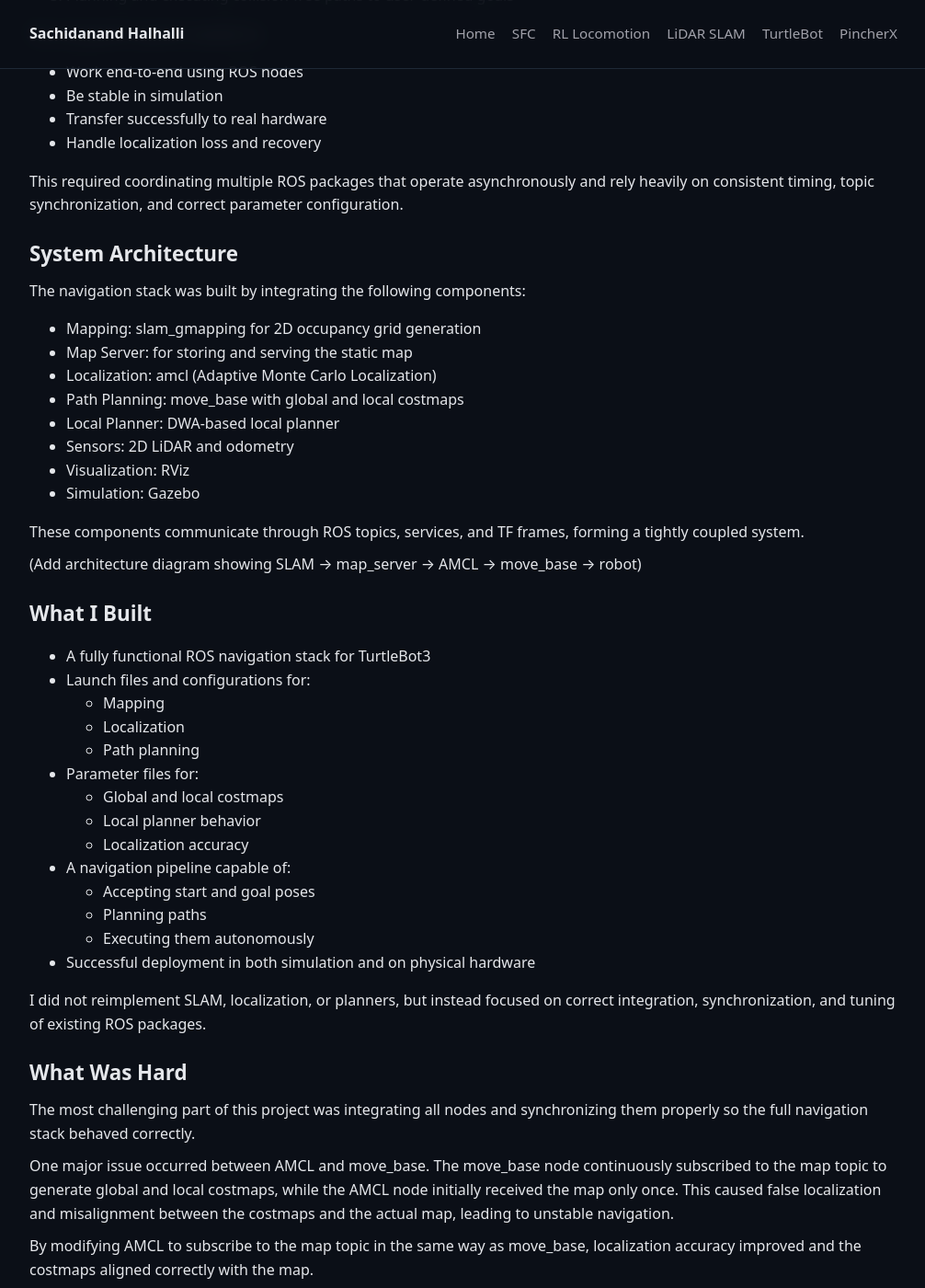
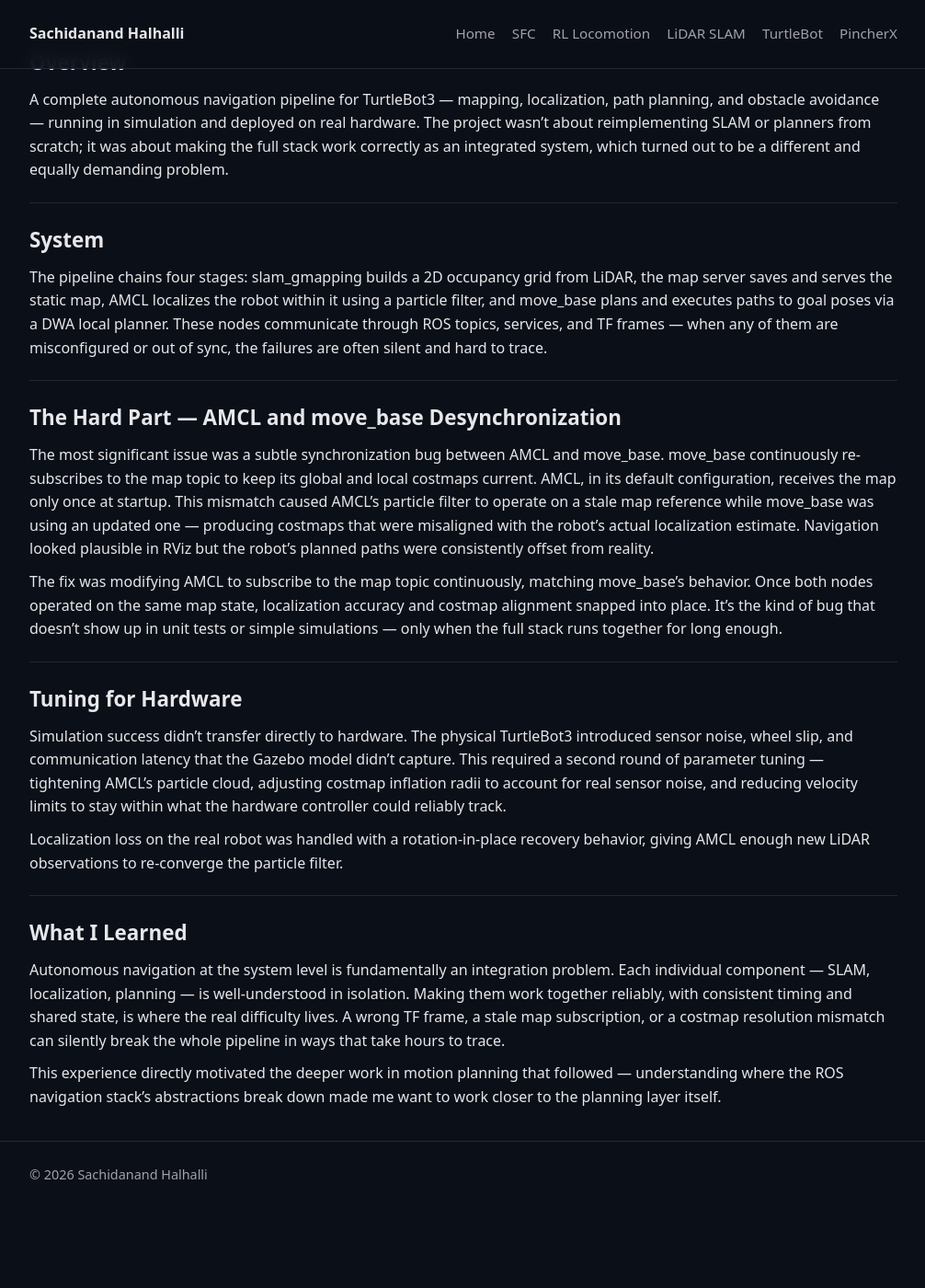
Before and after one commit to halhalli-s/halhalli-s.github.io, a Jekyll site: the page built from Projects/turtlebot.md, in a window 1280 px wide and 1400 px high, scrolled down 582 px. Shown: the whole window at 92% size, without its empty margins (136-1142 px from the left). Built offline with Jekyll 4.4.1, drawn with Linux system fonts in a browser that asks for light colours; after the commit the page ends 1894 px from its top, so only the background shows below that; some of the changed text lies outside the part shown; grey boxes are pictures that could not be loaded.

Commit message:
Add files via upload

```diff
--- a/Projects/pincherx.md
+++ b/Projects/pincherx.md
@@ -3,79 +3,55 @@ layout: default
 title: PincherX Pick & Place
 ---
 
+# Pick-and-Place Motion Planning with PincherX 100
 
-# Pick-and-Place Motion Planning with PincherX 100 Manipulator
+**Robotics Control and Mechanics · Northeastern University · Dec 2024 – Jan 2025**
+**Stack:** MATLAB · PincherX 100 · 4-DOF Joint-Space Planning · Real Hardware
+
+---
+
+![PincherX pick-and-place demo](../Assets/images/pincherx_demo.gif)
+
+---
 
 ## Overview
 
-This project involved implementing a pick-and-place task on a 4-DOF PincherX 100 robotic manipulator using MATLAB. The focus was on joint-space motion planning and safe execution on real hardware while leveraging existing perception and control interfaces.
+A pick-and-place pipeline for a 4-DOF PincherX 100 robotic manipulator, running on real hardware. The object pose and destination were provided in the robot's base frame by an existing perception pipeline. My focus was entirely on the motion planning layer — getting the robot to move safely, smoothly, and reliably between configurations.
 
-## Problem Setup
+---
 
-The task required the robot to:
-- Locate a payload and destination using an overhead camera system
-- Reach and grasp the payload
-- Move it to a target location
-- Release the payload
-- Return to a home configuration
+## The Problem
 
-The object pose and destination pose were provided in the robot’s base frame using a pre-existing perception pipeline.
+The task sounds simple: pick up an object, move it to a target location, put it down, return home. The hard part is making that work on physical hardware without abrupt motion, joint limit violations, or IK failures mid-trajectory.
+
+The sequence required: approach → grasp → lift → transfer → place → return. Each transition needs to be smooth, and each configuration needs to be reachable without the manipulator colliding with itself or the table.
+
+---
 
 ## What I Built
 
-My contribution focused on the motion planning logic:
+The planning module handled the full motion sequence in joint space. Given start and goal configurations, it interpolated smooth joint trajectories, enforced maximum step limits between waypoints to prevent abrupt motion, and inserted intermediate hover configurations above the payload and destination to avoid unsafe diagonal sweeps close to the table surface.
+
+The module integrated directly with existing gripper control and execution interfaces — I didn't reimplement low-level control or perception, but connected the planning output cleanly into the full pipeline.
 
 ---
-layout: default
-title: PincherX Pick & Place
+
+## Key Decision — Joint Space over Cartesian Space
+
+The initial approach used Cartesian-space planning with inverse kinematics to generate end-effector trajectories. This failed on hardware — IK solutions were inconsistent near singularities, and small Cartesian errors produced large unexpected joint motions.
+
+Switching to joint-space planning with linear interpolation between configurations fixed this entirely. Joint-space paths are predictable, smooth, and don't involve online IK solving. For a 4-DOF manipulator on a structured pick-and-place task, this is simply the more reliable choice.
+
 ---
-
-
-
-- Joint-space trajectory planning from start to payload and payload to destination
-- Integration with existing gripper and execution interfaces
-- Trajectory sequencing for pick, lift, move, place, and return operations
-
-Low-level control, perception, and gripper force logic were handled by existing functions, which I integrated into a complete manipulation pipeline.
 
 ## What Was Hard
 
-The main challenge was achieving smooth and reliable motion on real hardware.
+The joint step limit enforcement was more important than it sounds. Without it, the robot would occasionally produce large inter-waypoint jumps — either because of bad initial configuration estimates or floating-point accumulation across a long trajectory. Adding a hard cap on joint displacement per step, with a validation pass before execution, caught these cases before they reached the hardware.
 
-An initial Cartesian-space planning approach led to inverse kinematics inaccuracies and unstable execution. Transitioning to joint-space planning resolved these issues and improved robustness.
+Real hardware also introduced timing sensitivity that simulation didn't — the execution interface expected waypoints at a specific rate, and feeding them too fast or too slow caused the controller to drop commands.
 
-Testing on real hardware introduced additional challenges such as enforcing movement thresholds and ensuring consistent execution.
-
-## Decisions I Made
-
-- Switched from Cartesian-space planning to joint-space trajectory planning
-- Implemented linear interpolation between joint configurations
-- Enforced maximum joint step limits to avoid abrupt motion
-- Used a persistent transformation check to prevent large jumps between waypoints
-
-These decisions improved safety and execution stability.
-
-## What Worked and What Didn’t
-
-Joint-space trajectory planning worked reliably and produced smooth motion.
-
-A structured sequence using intermediate checkpoints such as hovering above the payload and destination improved grasp reliability and avoided unsafe diagonal motion.
-
-Cartesian-space planning did not work reliably due to IK instability and was abandoned.
-
-## What I Learned
-
-- Joint-space planning can be more reliable than Cartesian planning for low-DOF manipulators
-- Hardware constraints must drive trajectory design
-- Intermediate motion structure improves robustness
-- Integrating existing systems requires careful validation
-
-This project strengthened my MATLAB programming skills and provided hands-on experience with real robotic hardware.
+---
 
 ## Results
 
-- Successful pick-and-place execution on physical hardware
-- Smooth joint motion within hardware limits
-- Reliable return to home configuration
-
-(Add short hardware execution video here)
+Successful pick-and-place execution on the physical PincherX 100 across multiple runs. Smooth joint motion throughout the sequence, consistent grasp and release, and reliable return to home configuration. The joint step limit and hover waypoints were the two changes that made the difference between unreliable and consistent execution.
--- a/Projects/turtlebot.md
+++ b/Projects/turtlebot.md
@@ -1,112 +1,49 @@
 ---
 layout: default
-title: TurtleBot3 Navigation
+title: TurtleBot3 Autonomous Navigation
 ---
-
 
 # Autonomous Navigation with ROS and TurtleBot3
 
+**Mobile Robotics · Northeastern University · Jan 2025 – Feb 2025**
+**Stack:** ROS · slam_gmapping · AMCL · move_base · DWA · Gazebo · RViz · TurtleBot3
+
+---
+
+![TurtleBot3 navigation demo](../Assets/images/turtlebot_demo.gif)
+
+---
+
 ## Overview
 
-This project focused on building a complete autonomous navigation pipeline for a TurtleBot3 mobile robot using ROS. The goal was to integrate mapping, localization, and path planning into a single, synchronized system that could operate reliably in both simulation and on real hardware.
+A complete autonomous navigation pipeline for TurtleBot3 — mapping, localization, path planning, and obstacle avoidance — running in simulation and deployed on real hardware. The project wasn't about reimplementing SLAM or planners from scratch; it was about making the full stack work correctly as an integrated system, which turned out to be a different and equally demanding problem.
 
-Rather than implementing individual algorithms from scratch, this project emphasized system integration, parameter tuning, node synchronization, and real-world deployment, which are critical skills in practical robotics systems.
+---
 
-## Problem Setup
+## System
 
-The objective was to enable a TurtleBot3 robot to autonomously navigate in an unknown environment by completing the following pipeline:
+The pipeline chains four stages: slam_gmapping builds a 2D occupancy grid from LiDAR, the map server saves and serves the static map, AMCL localizes the robot within it using a particle filter, and move_base plans and executes paths to goal poses via a DWA local planner. These nodes communicate through ROS topics, services, and TF frames — when any of them are misconfigured or out of sync, the failures are often silent and hard to trace.
 
-1. Mapping the environment using 2D LiDAR
-2. Localizing the robot within a saved map
-3. Planning and executing collision-free paths to user-defined goals
+---
 
-The navigation system needed to:
+## The Hard Part — AMCL and move_base Desynchronization
 
-- Work end-to-end using ROS nodes
-- Be stable in simulation
-- Transfer successfully to real hardware
-- Handle localization loss and recovery
+The most significant issue was a subtle synchronization bug between AMCL and move_base. move_base continuously re-subscribes to the map topic to keep its global and local costmaps current. AMCL, in its default configuration, receives the map only once at startup. This mismatch caused AMCL's particle filter to operate on a stale map reference while move_base was using an updated one — producing costmaps that were misaligned with the robot's actual localization estimate. Navigation looked plausible in RViz but the robot's planned paths were consistently offset from reality.
 
-This required coordinating multiple ROS packages that operate asynchronously and rely heavily on consistent timing, topic synchronization, and correct parameter configuration.
+The fix was modifying AMCL to subscribe to the map topic continuously, matching move_base's behavior. Once both nodes operated on the same map state, localization accuracy and costmap alignment snapped into place. It's the kind of bug that doesn't show up in unit tests or simple simulations — only when the full stack runs together for long enough.
 
-## System Architecture
+---
 
-The navigation stack was built by integrating the following components:
+## Tuning for Hardware
 
-- Mapping: slam_gmapping for 2D occupancy grid generation
-- Map Server: for storing and serving the static map
-- Localization: amcl (Adaptive Monte Carlo Localization)
-- Path Planning: move_base with global and local costmaps
-- Local Planner: DWA-based local planner
-- Sensors: 2D LiDAR and odometry
-- Visualization: RViz
-- Simulation: Gazebo
+Simulation success didn't transfer directly to hardware. The physical TurtleBot3 introduced sensor noise, wheel slip, and communication latency that the Gazebo model didn't capture. This required a second round of parameter tuning — tightening AMCL's particle cloud, adjusting costmap inflation radii to account for real sensor noise, and reducing velocity limits to stay within what the hardware controller could reliably track.
 
-These components communicate through ROS topics, services, and TF frames, forming a tightly coupled system.
+Localization loss on the real robot was handled with a rotation-in-place recovery behavior, giving AMCL enough new LiDAR observations to re-converge the particle filter.
 
-(Add architecture diagram showing SLAM → map_server → AMCL → move_base → robot)
-
-## What I Built
-
-- A fully functional ROS navigation stack for TurtleBot3
-- Launch files and configurations for:
-  - Mapping
-  - Localization
-  - Path planning
-- Parameter files for:
-  - Global and local costmaps
-  - Local planner behavior
-  - Localization accuracy
-- A navigation pipeline capable of:
-  - Accepting start and goal poses
-  - Planning paths
-  - Executing them autonomously
-- Successful deployment in both simulation and on physical hardware
-
-I did not reimplement SLAM, localization, or planners, but instead focused on correct integration, synchronization, and tuning of existing ROS packages.
-
-## What Was Hard
-
-The most challenging part of this project was integrating all nodes and synchronizing them properly so the full navigation stack behaved correctly.
-
-One major issue occurred between AMCL and move_base. The move_base node continuously subscribed to the map topic to generate global and local costmaps, while the AMCL node initially received the map only once. This caused false localization and misalignment between the costmaps and the actual map, leading to unstable navigation.
-
-By modifying AMCL to subscribe to the map topic in the same way as move_base, localization accuracy improved and the costmaps aligned correctly with the map.
-
-## Decisions I Made
-
-- Tuned AMCL parameters such as particle count and confidence thresholds to improve localization accuracy
-- Adjusted global and local costmap parameters including obstacle inflation and resolution
-- Tuned the local planner to balance adherence to the global plan with obstacle avoidance
-- Adjusted velocity and acceleration limits to remain within hardware constraints
-
-These decisions were made through extensive trial and error with the goal of enabling safe navigation even in narrow passages.
-
-## What Worked and What Didn’t
-
-After synchronizing the nodes and tuning parameters, the system worked reliably in simulation. The robot could accept start and goal poses and execute paths end-to-end.
-
-Occasional localization loss was handled using a recovery behavior where the robot rotated in place to gather additional sensor data for relocalization.
-
-Deploying the stack on hardware introduced new challenges due to communication latency and sensor noise. Additional tuning and trade-offs were required, but after these adjustments the system worked reliably on the real robot. A full hardware demonstration was recorded on YouTube.
+---
 
 ## What I Learned
 
-This project provided deep insight into how autonomous navigation systems work as a complete pipeline rather than isolated algorithms.
+Autonomous navigation at the system level is fundamentally an integration problem. Each individual component — SLAM, localization, planning — is well-understood in isolation. Making them work together reliably, with consistent timing and shared state, is where the real difficulty lives. A wrong TF frame, a stale map subscription, or a costmap resolution mismatch can silently break the whole pipeline in ways that take hours to trace.
 
-Key takeaways include:
-- Autonomous navigation is fundamentally a systems integration problem
-- Synchronization issues can cause significant failures
-- Simulation success does not guarantee hardware success
-- Parameter tuning is critical for real-world deployment
-
-This experience motivated me to further focus on motion planning, leading to more advanced work in trajectory optimization and Safe Flight Corridor generation.
-
-## Results
-
-- End-to-end autonomous navigation in simulation
-- Successful deployment on physical TurtleBot3 hardware
-- Robust localization and planning after tuning
-- Live technical demonstration on YouTube
-
-(Add RViz screenshots, Gazebo simulation images, and hardware demo video here)
+This experience directly motivated the deeper work in motion planning that followed — understanding where the ROS navigation stack's abstractions break down made me want to work closer to the planning layer itself.
```
Also changed, not shown: Projects/lidar_slam.md (+8 -2 lines), Projects/rl_locomotion.md (+2 -0 lines), Projects/sfc.md (+23 -1 lines).
